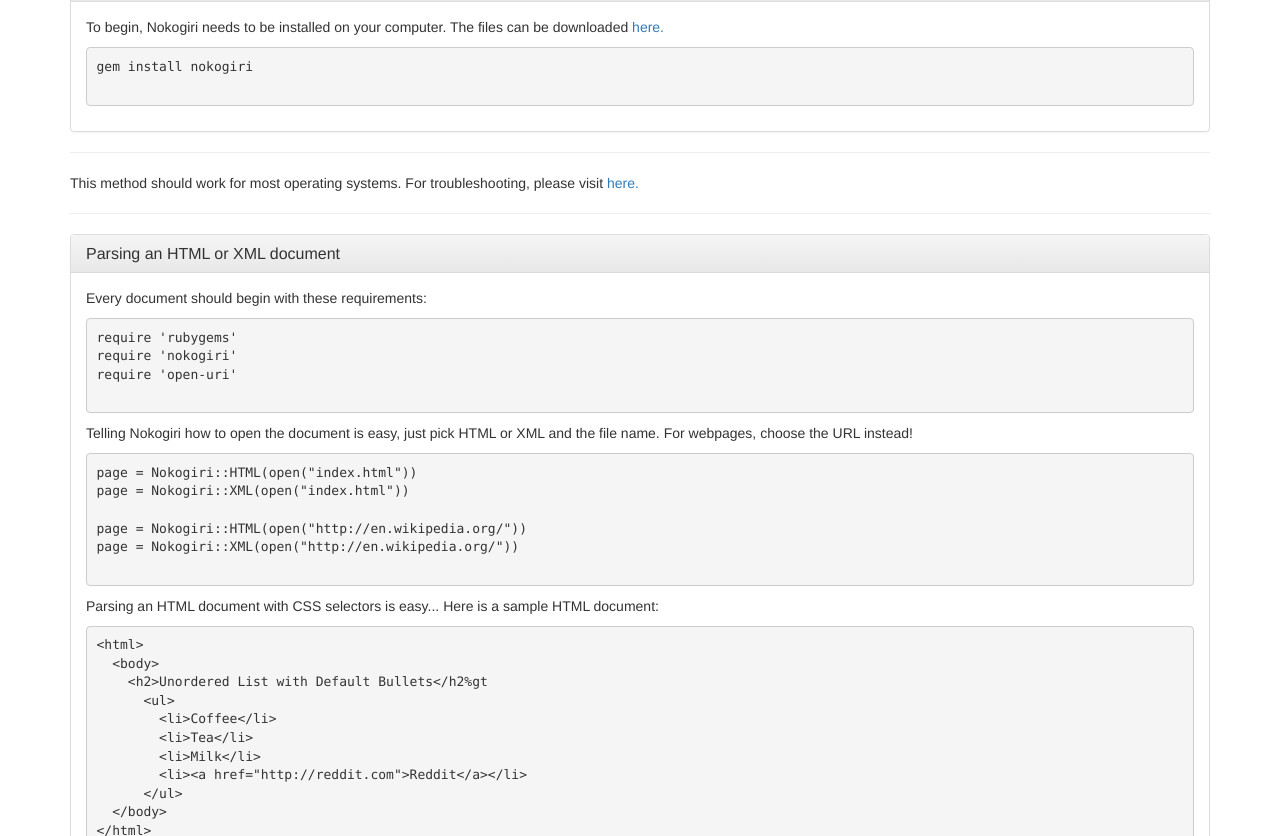
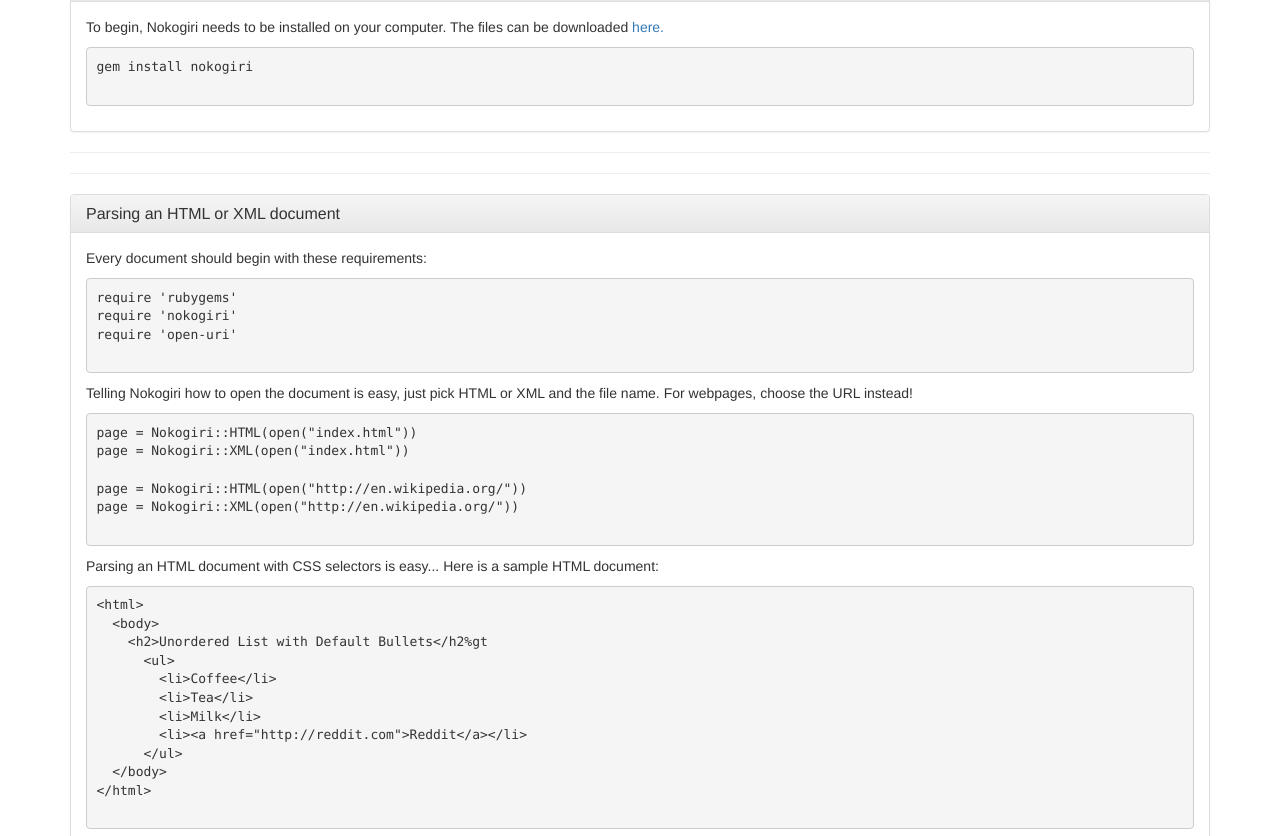
Before and after one commit to ankailou/wstt, a plain HTML site: page nokogiri.html in a window 1280 px wide. Shown: the part 812-1648 px from the top of the page. Drawn offline with nearby package versions, Linux system fonts and the light colour scheme; some packages are replaced by stand-ins of ours; a script that the page names is missing.

Commit message:
fixed some stuff

```diff
--- a/nokogiri.html
+++ b/nokogiri.html
@@ -74,7 +74,6 @@ gem install nokogiri
         </div> <!--/panel body-->
       </div> <!--/panel-->
       <hr>
-      <p>This method should work for most operating systems.  For troubleshooting, please visit <a href="http://www.nokogiri.org/tutorials/installing_nokogiri.html">here.</a></p>
 
       <hr id="parse">
 
@@ -244,8 +243,6 @@ Printing the document now will result in:
         </div> <!--/panel body-->
       </div> <!--/panel-->
       <hr>
-      <p>This method should work for most operating systems.  For troubleshooting, please visit <a href="http://www.nokogiri.org/tutorials/installing_nokogiri.html">here.</a></p>
-
 
       <p class="lead" id="reference">References</p>
       <dl class="dl-horizontal">
```
